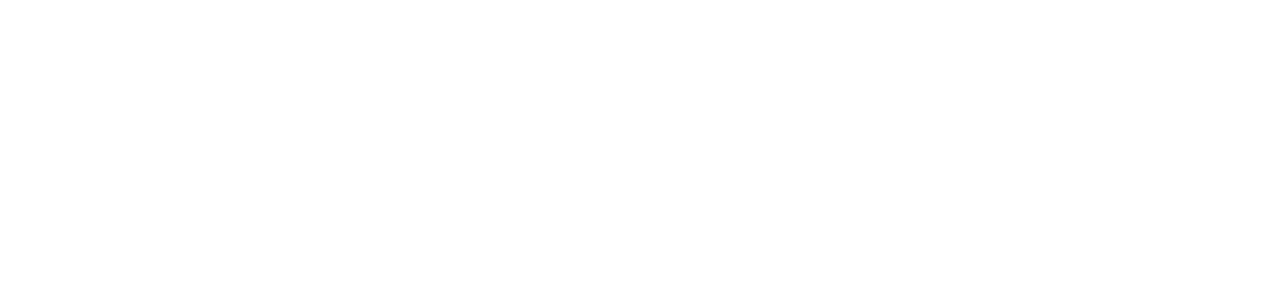
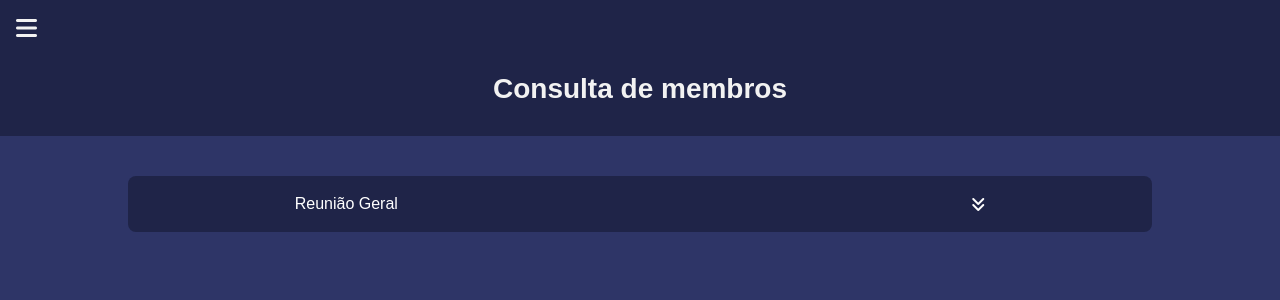
Before and after one commit to joseCarlosAndrade/icmcjr-marcador-presenca, a React (Vite) app in the folder front-end/: page /Presenca in a window 1280 px wide. Before the commit this address had no page. Shown: the top 300 px of the page. Built offline with nearby package versions, Linux system fonts and the light colour scheme; a web font is replaced by a local one.

Commit message:
feature:presenca_justificativa

```diff
--- a/front-end/src/App.tsx
+++ b/front-end/src/App.tsx
@@ -1,6 +1,6 @@
 import './App.css'
 import { BrowserRouter, Routes, Route } from 'react-router-dom'
-import { Homepage, OtherPage, Login, Cadastro, Limbo } from './pages'
+import { Homepage, OtherPage, Login, Cadastro, Limbo, Justificativa, Presenca } from './pages'
 
 function App() {
 
@@ -12,6 +12,9 @@ function App() {
         <Route path='Login' element={<Login/>}></Route>
         <Route path='Cadastro' element={<Cadastro/>}></Route>
         <Route path='Limbo' element={<Limbo/>}></Route>
+        <Route path='Justificativa' element={<Justificativa/>}></Route>
+        <Route path='Presenca' element={<Presenca/>}></Route>
+
       </Routes>
     </BrowserRouter>
 
--- /dev/null
+++ b/front-end/src/components/CardMembrosJustificativas/CardMembrosJustificativas.css
@@ -0,0 +1,19 @@
+.Card-Membros-Justificativas{
+    width: 80%;
+    height: 5vh;
+    margin: 1vh 0;
+    border-radius: 8px;
+    display: flex;
+    justify-content: space-between;
+    align-items: center;
+    background-color: #1F2448;
+}
+
+.Card-Membros-Justificativas h5{
+    margin-left: 2vh;
+    font-weight: 400;
+}
+
+.Card-Membros-Justificativas i{
+    margin-right: 2vh;
+}
--- /dev/null
+++ b/front-end/src/components/CardMembrosJustificativas/CardMembrosJustificativas.tsx
@@ -0,0 +1,16 @@
+import './CardMembrosJustificativas.css';
+
+interface CardMembrosJustificativasProps {
+    nome: string;
+}
+
+const CardMembrosJustificativas: React.FC<CardMembrosJustificativasProps> = ({ nome }) => {
+    return (
+        <div className='Card-Membros-Justificativas'>
+            <h5>{nome}</h5>
+            <i className="fa-solid fa-circle-plus"></i>
+        </div>
+    );
+}
+
+export default CardMembrosJustificativas;
--- /dev/null
+++ b/front-end/src/components/CardReuniaoGeral/CardReuniaoGeral.css
@@ -0,0 +1,30 @@
+.Card-reuniao-geral{
+    width: 80%;
+    height: 7%;
+    border-radius: 8px;
+    display: flex;
+    justify-content: space-around;
+    align-items: center;
+    flex-direction: row;
+    color: white;
+    background-color: #1F2448;
+}
+
+.Card-reuniao-geral h4{
+    font-weight: 400;
+}
+
+.Card-reuniao-geral i{
+    padding-left: 30vh;
+}
+
+.Card-expansivo-reuniao-geral{
+    width: 80%;
+    padding: 2vh 0;
+    display: flex;
+    justify-content: center;
+    align-items: center;
+    flex-direction: column;
+    border-radius: 8px;
+    background-color: #5A63A8;
+}
--- /dev/null
+++ b/front-end/src/components/CardReuniaoGeral/CardReuniaoGeral.tsx
@@ -0,0 +1,41 @@
+import { useState } from 'react';
+
+import './CardReuniaoGeral.css'
+import CardMembrosJustificativas from '../CardMembrosJustificativas/CardMembrosJustificativas';
+
+function CardReuniaoGeral(){
+
+    const [isOpen, setIsOpen] = useState(false);
+    const data = [
+        {nome: "Camila Donda Ronchi"},
+        {nome: "Carlos Neto"},
+        {nome: "Felipe Carvalho"},
+        {nome: "Felipe Coqueiro"},
+        {nome: "Gabriel Sousa Santos de Almeida"},
+        {nome: "Lucas Piovani Ferreira"},
+        {nome: "Luís Henrique Giorgetti Dantas"},
+        {nome: "Marina Figueiredo"},
+    ]
+
+    function openControllerCard() {
+        return setIsOpen(!isOpen);
+    }
+
+    return(
+        <>
+            <div className='Card-reuniao-geral' onClick={openControllerCard}>
+                <h4>Reunião Geral </h4>
+                <i className="fa-solid fa-angles-down" ></i>
+            </div>
+            {isOpen && (
+                <div className='Card-expansivo-reuniao-geral'>
+                    {data.map((item) => (
+                        <CardMembrosJustificativas nome={item.nome} />
+                    ))}
+                </div>
+            )}
+        </>
+    )
+}
+
+export default CardReuniaoGeral
--- /dev/null
+++ b/front-end/src/pages/Justificativa/Justificativa.css
@@ -0,0 +1,27 @@
+.Consulta-justificativa{
+    width: 100vw;
+    height: 100vh;
+    position: absolute;
+    top: 0;
+    left: 0;
+    background-color: #2E3567;
+}
+
+.Header-consulta-justificativa{
+    width: 100%;
+    height: 17%;
+    color: #f2f2f2;
+    background-color: #1F2448;
+}
+
+.Header-consulta-justificativa i{
+    display: flex;
+    justify-content: left;
+    padding: 2vh 0 0 2vh;
+    font-size: 1.5em;
+}
+
+.Header-consulta-justificativa h3{
+    font-size: 3.5vh;
+    font-weight: medium;
+}
--- /dev/null
+++ b/front-end/src/pages/Justificativa/Justificativa.tsx
@@ -0,0 +1,14 @@
+import './Justificativa.css'
+
+function Justificativa(){
+    return(
+        <div className='Consulta-justificativa'>
+            <div className='Header-consulta-justificativa'>
+                <i className="fa-solid fa-bars"></i>
+                <h3>Lista de membros</h3>
+            </div>
+        </div>
+    )
+}
+
+export default Justificativa
--- /dev/null
+++ b/front-end/src/pages/Presenca/Presenca.css
@@ -0,0 +1,31 @@
+.Consulta-presenca{
+    width: 100vw;
+    height: 100vh;
+    position: absolute;
+    display: flex;
+    align-items: center;
+    flex-direction: column;
+    top: 0;
+    left: 0;
+    background-color: #2E3567;
+}
+
+.Header-consulta-presenca{
+    width: 100%;
+    height: 17%;
+    margin-bottom: 5vh;
+    color: #f2f2f2;
+    background-color: #1F2448;
+}
+
+.Header-consulta-presenca i{
+    display: flex;
+    justify-content: left;
+    padding: 2vh 0 0 2vh;
+    font-size: 1.5em;
+}
+
+.Header-consulta-presenca h3{
+    font-size: 3.5vh;
+    font-weight: medium;
+}
--- /dev/null
+++ b/front-end/src/pages/Presenca/Presenca.tsx
@@ -0,0 +1,20 @@
+import CardReuniaoGeral from 'src/components/CardReuniaoGeral/CardReuniaoGeral'
+
+import './Presenca.css'
+
+function Presencas(){
+
+    return (
+        <div className='Consulta-presenca'>
+            <div className='Header-consulta-presenca'>
+                <i className="fa-solid fa-bars"></i>
+                <h3>Consulta de membros</h3>
+            </div>
+
+            <CardReuniaoGeral/>
+
+        </div>
+    )
+}
+
+export default Presencas
--- a/front-end/src/pages/index.ts
+++ b/front-end/src/pages/index.ts
@@ -8,3 +8,5 @@ export {default as Homepage} from './Homepage/Homepage'
 export {default as Login} from './Login/Login'
 export {default as Cadastro} from './Cadastro/Cadastro'
 export {default as Limbo} from './Limbo/Limbo'
+export {default as Justificativa} from './Justificativa/Justificativa'
+export {default as Presenca} from './Presenca/Presenca'
```
